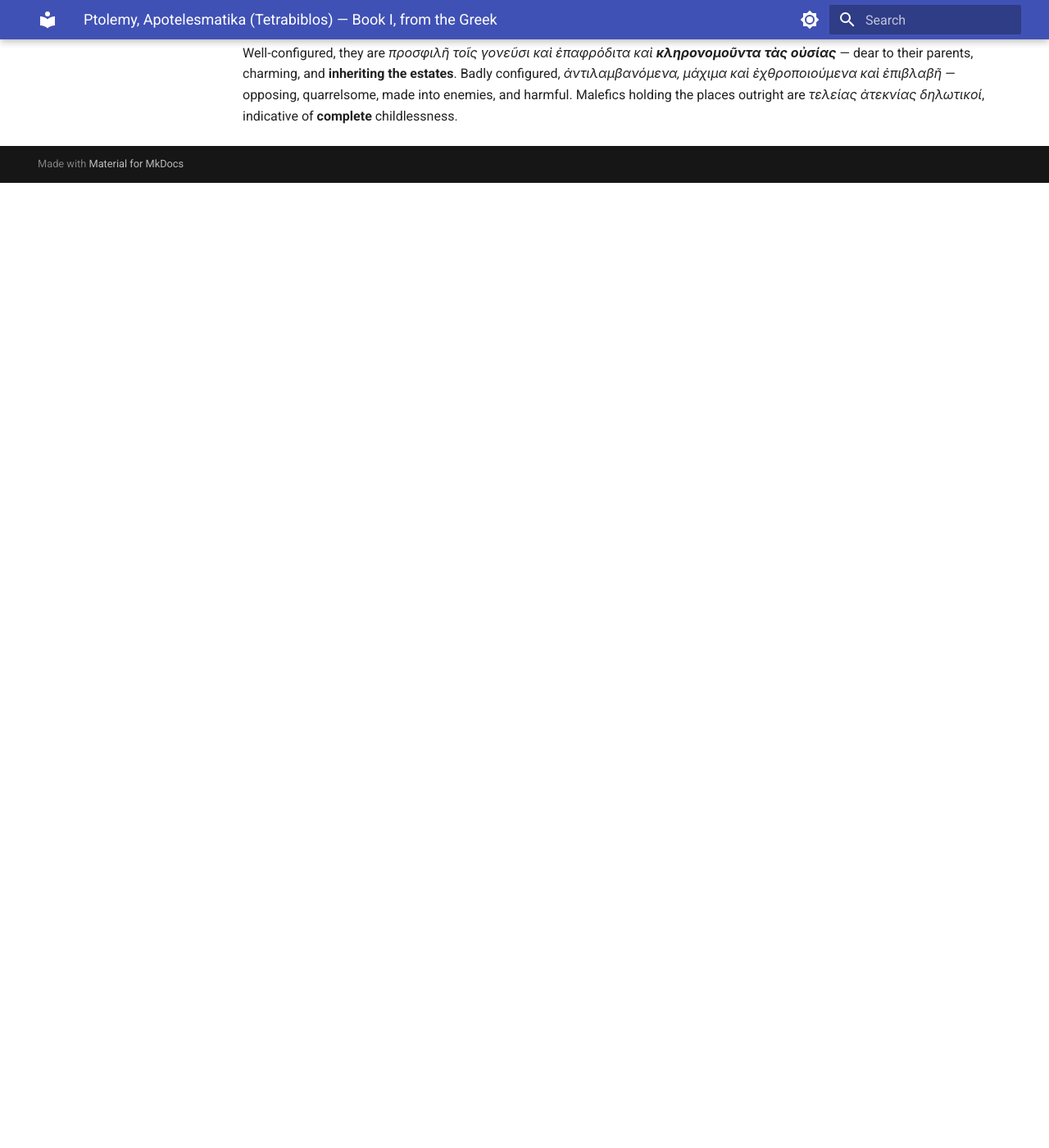
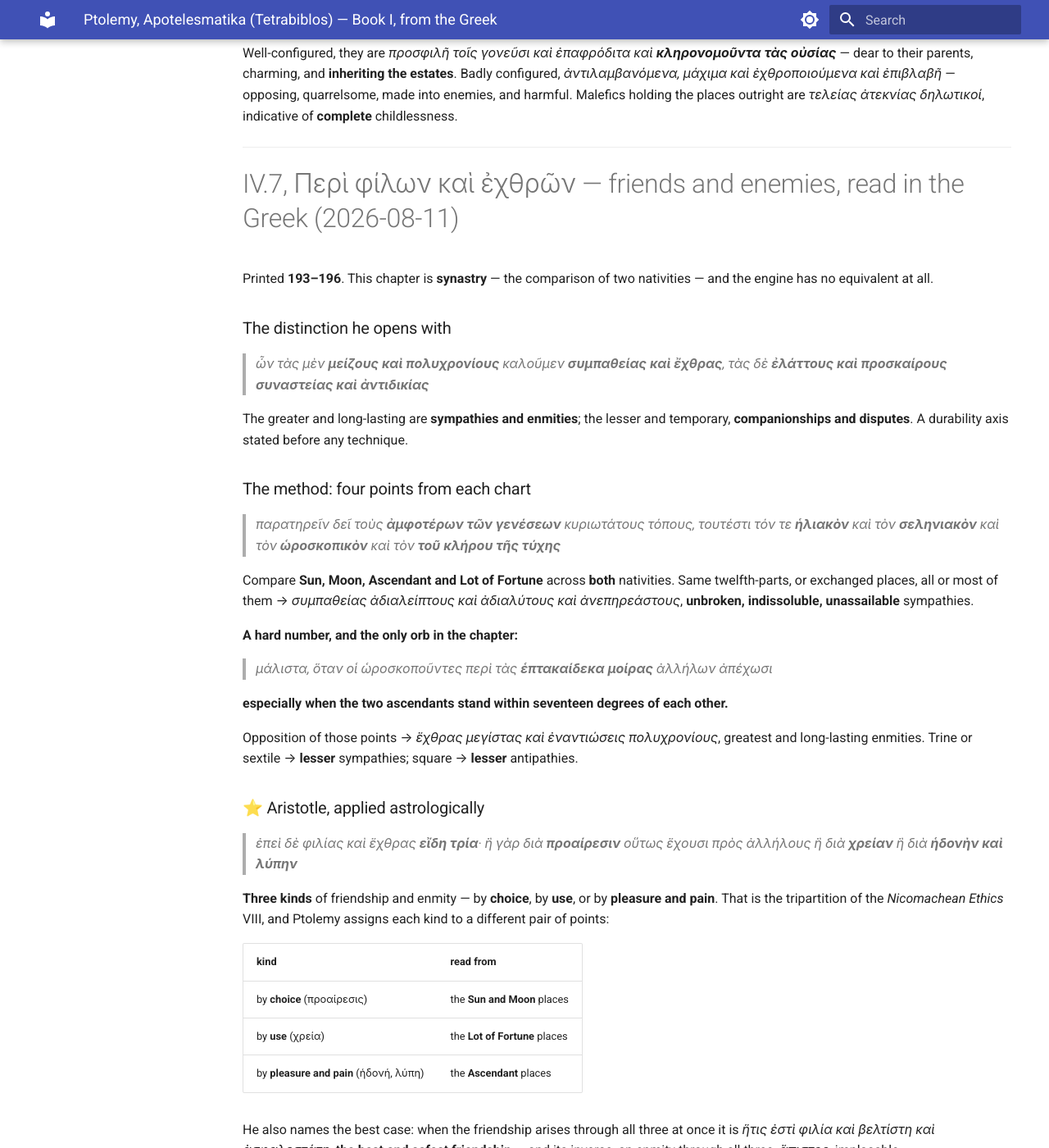
Before and after one commit to Bender1011001/traditional-astrology-engine, an MkDocs documentation site: the page built from docs/sources/ptolemy_greek_book1.md, in a window 1280 px wide and 1400 px high, scrolled down 22808 px. Shown: the whole window at 82% size. Built offline with MkDocs 1.6.1 and Material for MkDocs 9.7.7, drawn with Linux system fonts in a browser that asks for light colours; before the commit the page ends 23031 px from its top, so only the background shows below that; some of the changed text lies outside the part shown.

Commit message:
Ptolemy IV.7: a complete synastry method, and Aristotle inside it
Printed 193-196, Peri philon kai echthron. This chapter compares TWO
nativities and the engine has no equivalent at all.

Method: take the four most authoritative places of BOTH charts - the
solar, lunar, ascendant and Lot of Fortune. Same twelfth-parts or
exchanged places give sympathies that are adialeiptous kai adialytous
kai anepereastous, unbroken, indissoluble and unassailable. Opposition
gives the greatest and longest enmities. Trine or sextile give LESSER
sympathies, square LESSER antipathies.

One hard number, the only orb in the chapter: especially when the two
ascendants stand within SEVENTEEN DEGREES of each other.

The striking part is that Ptolemy imports Aristotle. Friendship and
enmity have three kinds - by choice, by use, or by pleasure and pain -
which is the tripartition of Nicomachean Ethics VIII, and he assigns
each to a different pair of points. Choice reads from the Sun and Moon
places, use from the Lots of Fortune, pleasure and pain from the
ascendants. A bond arising through all three at once he calls the best
and safest friendship; its inverse is apistos, implacable.

The planetary pairs give the bond's character: Jupiter-Mercury
associations through words, sciences and philosophical purpose;
Mars-Venus through loves and adulteries, unsafe and not long-lasting;
Mars-Mercury enmities and lawsuits through affairs or drugs;
Venus-Mercury cohabitation through a craft or music.

IV.8 opens at p. 196 and takes servants from the Bad Daimon sign.

This is the largest unimplemented technique found in the session - not
a refinement to an existing rule but an entire branch of judgment,
fully specified: four points per chart, a stated 17-degree orb, a
three-way classification of why a bond exists, and pairs giving its
character. The engine is natal-only and expresses none of it.

Co-Authored-By: Claude Opus 5 <noreply@anthropic.com>

```diff
--- a/docs/sources/ptolemy_greek_book1.md
+++ b/docs/sources/ptolemy_greek_book1.md
@@ -613,3 +613,57 @@ Note **πολύσπερμος** is the same word Valens uses of degrees at I.3 (
 ### The children's disposition toward the parents
 
 Well-configured, they are *προσφιλῆ τοῖς γονεῦσι καὶ ἐπαφρόδιτα καὶ **κληρονομοῦντα τὰς οὐσίας*** — dear to their parents, charming, and **inheriting the estates**. Badly configured, *ἀντιλαμβανόμενα, μάχιμα καὶ ἐχθροποιούμενα καὶ ἐπιβλαβῆ* — opposing, quarrelsome, made into enemies, and harmful. Malefics holding the places outright are *τελείας ἀτεκνίας δηλωτικοί*, indicative of **complete** childlessness.
+
+---
+
+# IV.7, Περὶ φίλων καὶ ἐχθρῶν — friends and enemies, read in the Greek (2026-08-11)
+
+Printed **193–196**. This chapter is **synastry** — the comparison of two nativities — and the engine has no equivalent at all.
+
+### The distinction he opens with
+
+> *ὧν τὰς μὲν **μείζους καὶ πολυχρονίους** καλοῦμεν **συμπαθείας καὶ ἔχθρας**, τὰς δὲ **ἐλάττους καὶ προσκαίρους συναστείας καὶ ἀντιδικίας***
+
+The greater and long-lasting are **sympathies and enmities**; the lesser and temporary, **companionships and disputes**. A durability axis stated before any technique.
+
+### The method: four points from each chart
+
+> *παρατηρεῖν δεῖ τοὺς **ἀμφοτέρων τῶν γενέσεων** κυριωτάτους τόπους, τουτέστι τόν τε **ἡλιακὸν** καὶ τὸν **σεληνιακὸν** καὶ τὸν **ὡροσκοπικὸν** καὶ τὸν **τοῦ κλήρου τῆς τύχης***
+
+Compare **Sun, Moon, Ascendant and Lot of Fortune** across **both** nativities. Same twelfth-parts, or exchanged places, all or most of them → *συμπαθείας ἀδιαλείπτους καὶ ἀδιαλύτους καὶ ἀνεπηρεάστους*, **unbroken, indissoluble, unassailable** sympathies.
+
+**A hard number, and the only orb in the chapter:**
+
+> *μάλιστα, ὅταν οἱ ὡροσκοποῦντες περὶ τὰς **ἑπτακαίδεκα μοίρας** ἀλλήλων ἀπέχωσι*
+
+**especially when the two ascendants stand within seventeen degrees of each other.**
+
+Opposition of those points → *ἔχθρας μεγίστας καὶ ἐναντιώσεις πολυχρονίους*, greatest and long-lasting enmities. Trine or sextile → **lesser** sympathies; square → **lesser** antipathies.
+
+### ⭐ Aristotle, applied astrologically
+
+> *ἐπεὶ δὲ φιλίας καὶ ἔχθρας **εἴδη τρία**· ἢ γὰρ διὰ **προαίρεσιν** οὕτως ἔχουσι πρὸς ἀλλήλους ἢ διὰ **χρείαν** ἢ διὰ **ἡδονὴν καὶ λύπην***
+
+**Three kinds** of friendship and enmity — by **choice**, by **use**, or by **pleasure and pain**. That is the tripartition of the *Nicomachean Ethics* VIII, and Ptolemy assigns each kind to a different pair of points:
+
+| kind | read from |
+|---|---|
+| by **choice** (προαίρεσις) | the **Sun and Moon** places |
+| by **use** (χρεία) | the **Lot of Fortune** places |
+| by **pleasure and pain** (ἡδονή, λύπη) | the **Ascendant** places |
+
+He also names the best case: when the friendship arises through all three at once it is *ἥτις ἐστὶ φιλία καὶ βελτίστη καὶ ἀσφαλεστάτη*, **the best and safest friendship** — and its inverse, an enmity through all three, *ἄπιστος*, implacable.
+
+### The planetary pairs, for the KIND of bond
+
+Saturn–Jupiter, friendships through **farming or inheritances**. Saturn–Mars, **battles and plots** by deliberate choice. Saturn–Venus, entanglements **through kin**, quick to cool. Jupiter–Mercury, *συναναστροφὰς διὰ λόγους καὶ ἐπιστήμας καὶ προαίρεσιν φιλόσοφον* — **associations through words, sciences, and philosophical purpose**. Mars–Venus, *δι᾽ ἔρωτας καὶ μοιχείας ἢ νοθείας, ἐπισφαλεῖς δὲ καὶ οὐκ ἐπιπολὺ διευθυνούσας* — through loves, adulteries or bastardies, **unsafe and not long-lasting**. Mars–Mercury, **enmities, notorieties and lawsuits** through affairs or drugs. Venus–Mercury, cohabitations through **a craft or music** or acquaintance from letters or female persons.
+
+### IV.8 opens at p. 196
+
+*Ἴδιος δὲ ὁ περὶ **δούλων** τόπος … ἐκ τοῦ **κακοδαιμονοῦντος ζῳδίου** λαμβάνεται* — the place concerning servants, and the masters' sympathy or antipathy toward them, is taken from the **Bad Daimon sign, the 12th**.
+
+### What this means for the product
+
+The engine is **natal-only**. Ptolemy here supplies a complete, computable synastry method: four points per chart, a stated orb of **17°** on the ascendants, a three-way classification of *why* a bond exists, and planetary pairs giving its character. Nothing in the engine expresses any of it.
+
+This is the largest single unimplemented technique found in the whole session — not a refinement to an existing rule but an entire branch of judgment, fully specified in the primary text.
```
